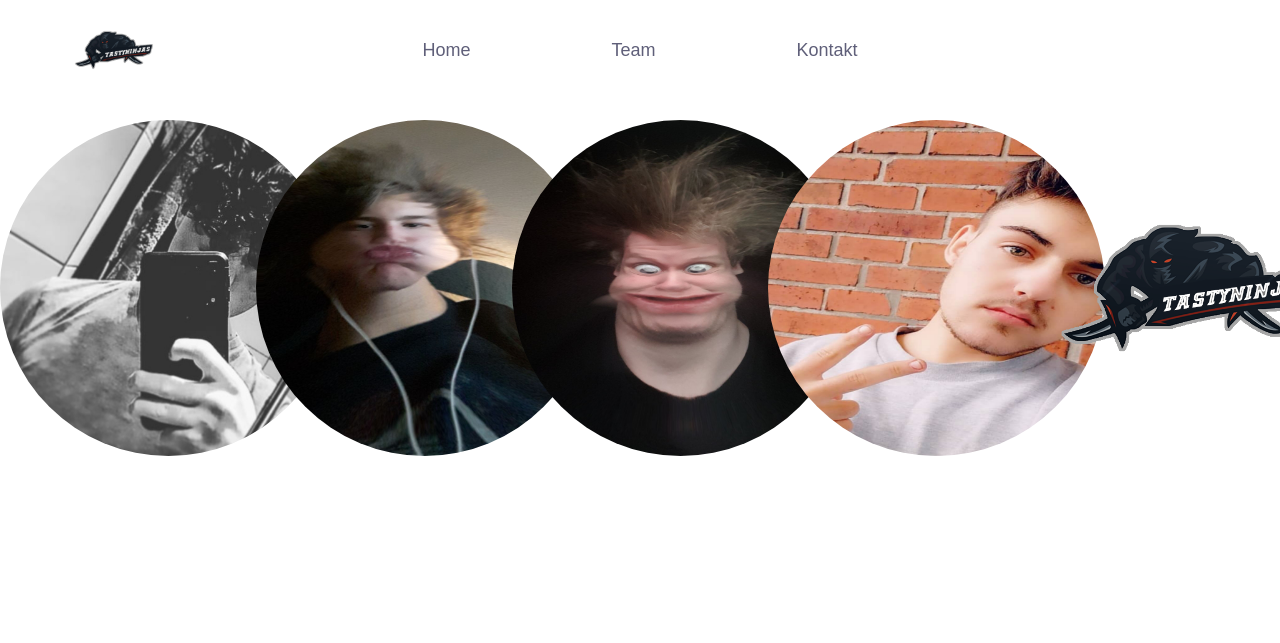
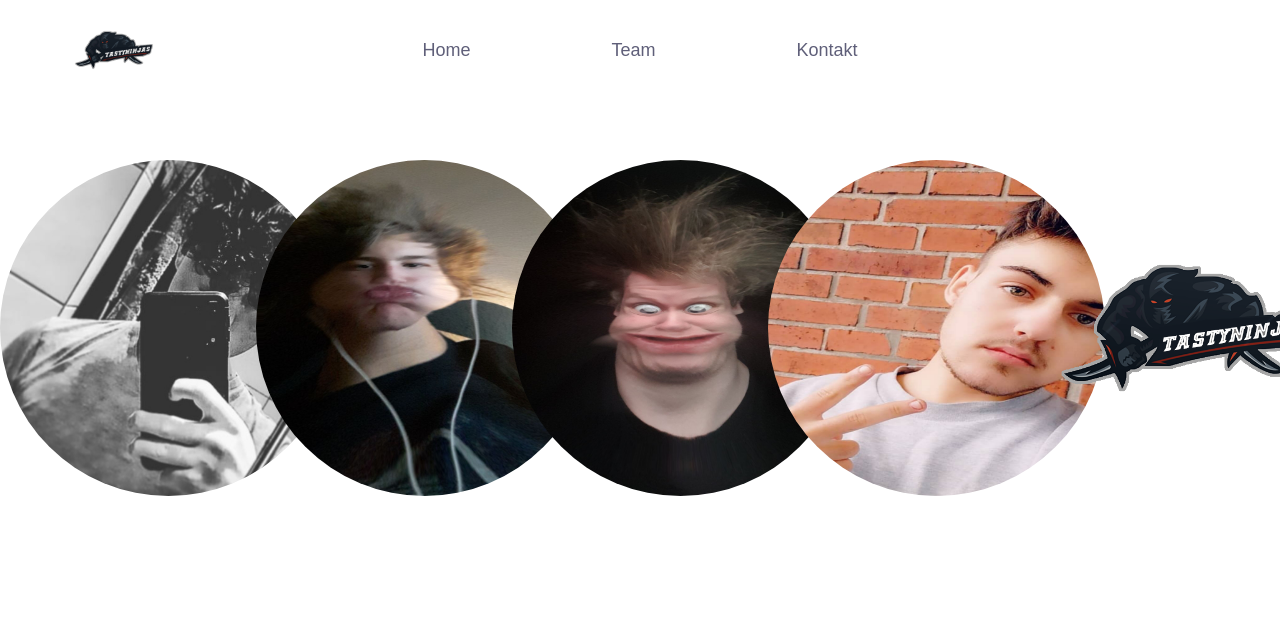
Before and after one commit to TraxxyS/TraxxyS.github.io, a plain HTML site: page team.html in a window 1280 px wide. Drawn offline with nearby package versions, Linux system fonts and the light colour scheme.

Commit message:
Distance

```diff
--- a/team.css
+++ b/team.css
@@ -55,27 +55,27 @@ nav {
 
 .middle {
     position: absolute;
-    top: 15%;
+    top: 20%;
     left: 0%;
 }
 .middle2 {
     position: absolute;
-    top: 15%;
+    top: 20%;
     left: 20%;
 }
 .middle3 {
     position: absolute;
-    top: 15%;
+    top: 20%;
     left: 40%;
 }
 .middle4 {
     position: absolute;
-    top: 15%;
+    top: 20%;
     left: 60%;
 }
 .middle5 {
     position: absolute;
-    top: 15%;
+    top: 20%;
     left: 80%;
 }
 .card {
```
